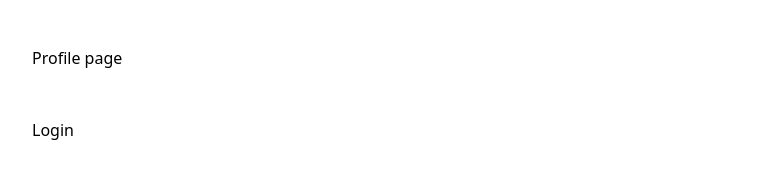
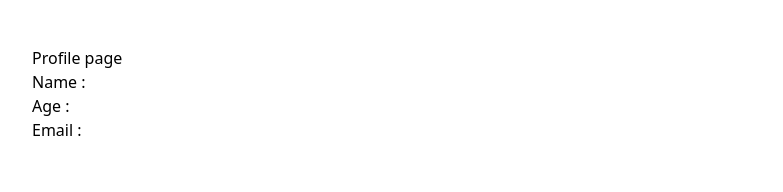
Before and after one commit to cynthia-stac/react-course, a React (Vite) app: page /about in a window 1280 px wide. Shown: the part 926-1118 px from the top of the page, without its empty margins (248-1031 px from the left). Before the commit the page ends 1088 px from the top, so only its background shows below. Built offline with nearby package versions, Linux system fonts and the light colour scheme.

Commit message:
Add the name, age and email paragraphs

```diff
--- a/src/components/Profile.jsx
+++ b/src/components/Profile.jsx
@@ -4,6 +4,9 @@ function Profile(props) {
     return (
         <div>
            <h1>Profile page</h1>
+           <p>Name :</p>
+           <p>Age :</p>
+           <p>Email :</p>
         </div>
     );
 }
```
